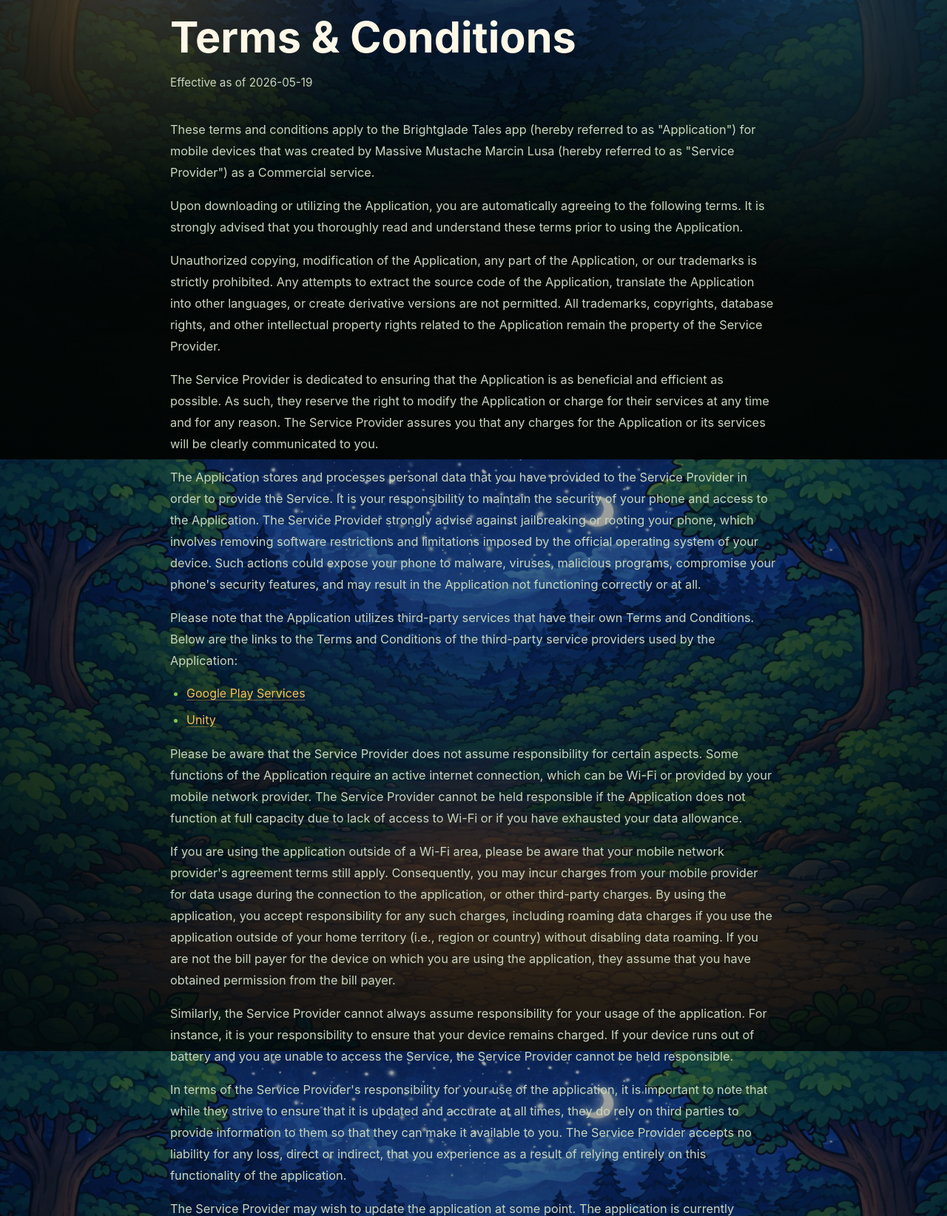
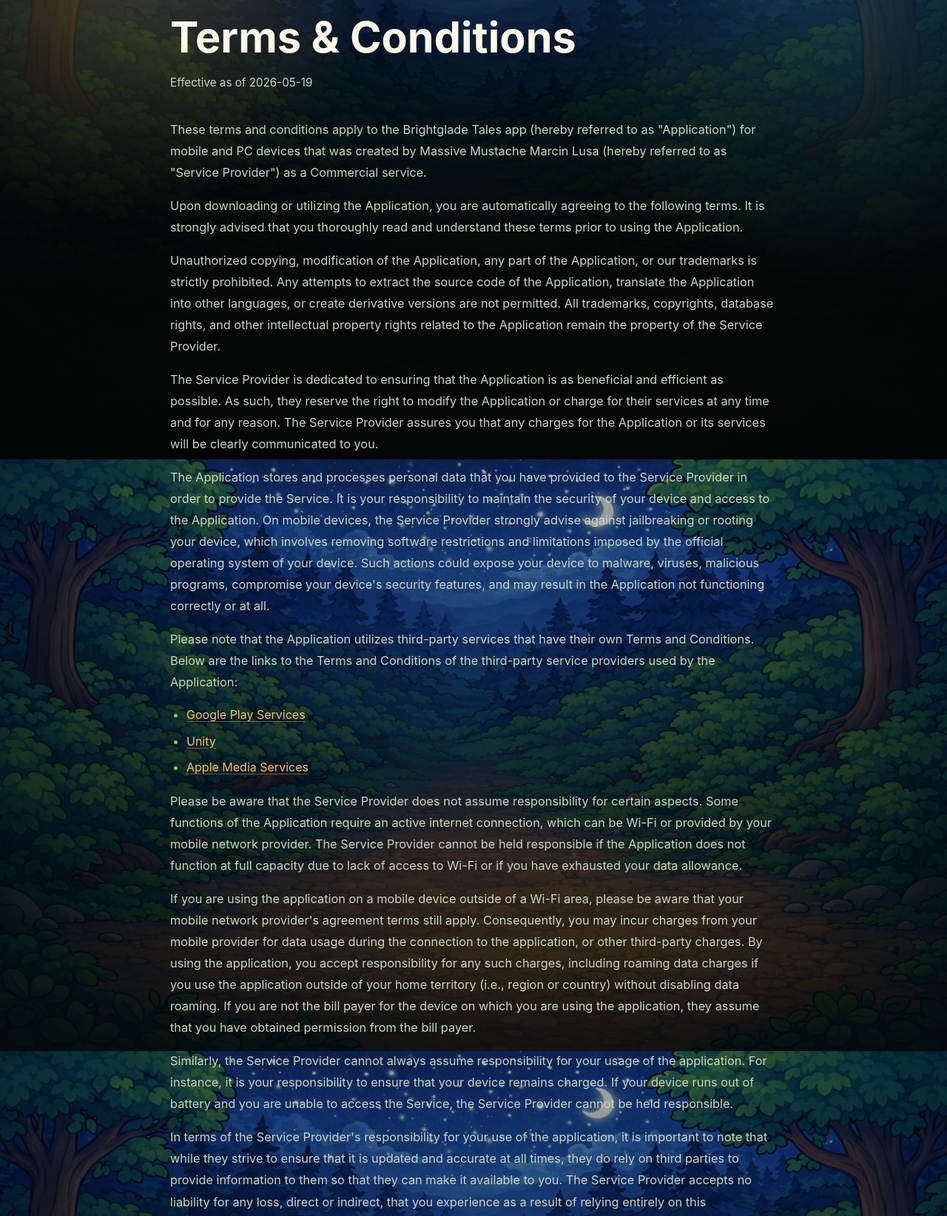
Before and after one commit to massivemustache/massivemustache.github.io, a PHP site: page /terms/ in a window 1280 px wide. Shown: the part 179-1823 px from the top of the page at 74% size. Run offline with PHP 8.4, Linux system fonts and the light colour scheme.

Commit message:
updade legal

```diff
--- a/terms/index.php
+++ b/terms/index.php
@@ -9,7 +9,7 @@ include __DIR__ . '/../_includes/header.php';
             <h1 id="legal-title">Terms &amp; Conditions</h1>
             <p class="legal-meta">Effective as of 2026-05-19</p>
 
-            <p>These terms and conditions apply to the Brightglade Tales app (hereby referred to as "Application") for mobile devices that was created by Massive Mustache Marcin Lusa (hereby referred to as "Service Provider") as a Commercial service.</p>
+            <p>These terms and conditions apply to the Brightglade Tales app (hereby referred to as "Application") for mobile and PC devices that was created by Massive Mustache Marcin Lusa (hereby referred to as "Service Provider") as a Commercial service.</p>
 
             <p>Upon downloading or utilizing the Application, you are automatically agreeing to the following terms. It is strongly advised that you thoroughly read and understand these terms prior to using the Application.</p>
 
@@ -17,23 +17,27 @@ include __DIR__ . '/../_includes/header.php';
 
             <p>The Service Provider is dedicated to ensuring that the Application is as beneficial and efficient as possible. As such, they reserve the right to modify the Application or charge for their services at any time and for any reason. The Service Provider assures you that any charges for the Application or its services will be clearly communicated to you.</p>
 
-            <p>The Application stores and processes personal data that you have provided to the Service Provider in order to provide the Service. It is your responsibility to maintain the security of your phone and access to the Application. The Service Provider strongly advise against jailbreaking or rooting your phone, which involves removing software restrictions and limitations imposed by the official operating system of your device. Such actions could expose your phone to malware, viruses, malicious programs, compromise your phone's security features, and may result in the Application not functioning correctly or at all.</p>
+            <p>The Application stores and processes personal data that you have provided to the Service Provider in order to provide the Service. It is your responsibility to maintain the security of your device and access to the Application. On mobile devices, the Service Provider strongly advise against jailbreaking or rooting your device, which involves removing software restrictions and limitations imposed by the official operating system of your device. Such actions could expose your device to malware, viruses, malicious programs, compromise your device's security features, and may result in the Application not functioning correctly or at all.</p>
 
             <p>Please note that the Application utilizes third-party services that have their own Terms and Conditions. Below are the links to the Terms and Conditions of the third-party service providers used by the Application:</p>
             <ul>
               <li><a href="https://policies.google.com/terms" target="_blank" rel="noopener noreferrer">Google Play Services</a></li>
-              <li><a href="https://unity3d.com/legal/terms-of-service" target="_blank" rel="noopener noreferrer">Unity</a></li>
+              <li><a href="https://unity.com/legal/terms-of-service" target="_blank" rel="noopener noreferrer">Unity</a></li>
+              <li><a href="https://www.apple.com/legal/internet-services/itunes/" target="_blank" rel="noopener noreferrer">Apple Media Services</a></li>
             </ul>
 
             <p>Please be aware that the Service Provider does not assume responsibility for certain aspects. Some functions of the Application require an active internet connection, which can be Wi-Fi or provided by your mobile network provider. The Service Provider cannot be held responsible if the Application does not function at full capacity due to lack of access to Wi-Fi or if you have exhausted your data allowance.</p>
 
-            <p>If you are using the application outside of a Wi-Fi area, please be aware that your mobile network provider's agreement terms still apply. Consequently, you may incur charges from your mobile provider for data usage during the connection to the application, or other third-party charges. By using the application, you accept responsibility for any such charges, including roaming data charges if you use the application outside of your home territory (i.e., region or country) without disabling data roaming. If you are not the bill payer for the device on which you are using the application, they assume that you have obtained permission from the bill payer.</p>
+            <p>If you are using the application on a mobile device outside of a Wi-Fi area, please be aware that your mobile network provider's agreement terms still apply. Consequently, you may incur charges from your mobile provider for data usage during the connection to the application, or other third-party charges. By using the application, you accept responsibility for any such charges, including roaming data charges if you use the application outside of your home territory (i.e., region or country) without disabling data roaming. If you are not the bill payer for the device on which you are using the application, they assume that you have obtained permission from the bill payer.</p>
 
             <p>Similarly, the Service Provider cannot always assume responsibility for your usage of the application. For instance, it is your responsibility to ensure that your device remains charged. If your device runs out of battery and you are unable to access the Service, the Service Provider cannot be held responsible.</p>
 
             <p>In terms of the Service Provider's responsibility for your use of the application, it is important to note that while they strive to ensure that it is updated and accurate at all times, they do rely on third parties to provide information to them so that they can make it available to you. The Service Provider accepts no liability for any loss, direct or indirect, that you experience as a result of relying entirely on this functionality of the application.</p>
 
             <p>The Service Provider may wish to update the application at some point. The application is currently available as per the requirements for the operating system (and for any additional systems they decide to extend the availability of the application to) may change, and you will need to download the updates if you want to continue using the application. The Service Provider does not guarantee that it will always update the application so that it is relevant to you and/or compatible with the particular operating system version installed on your device. However, you agree to always accept updates to the application when offered to you. The Service Provider may also wish to cease providing the application and may terminate its use at any time without providing termination notice to you. Unless they inform you otherwise, upon any termination, (a) the rights and licenses granted to you in these terms will end; (b) you must cease using the application, and (if necessary) delete it from your device.</p>
+
+            <h2>Account Deletion</h2>
+            <p>You may request deletion of your account and associated personal data at any time. For instructions, including how to delete your account from within the game and how to delete your Unity Player Account, please visit our <a href="/account-deletion/">Account Deletion</a> page.</p>
 
             <h2>Changes to These Terms and Conditions</h2>
             <p>The Service Provider may periodically update their Terms and Conditions. Therefore, you are advised to review this page regularly for any changes. The Service Provider will notify you of any changes by posting the new Terms and Conditions on this page.</p>
```
Also changed, not shown: privacy/index.php (+7 -4 lines).
